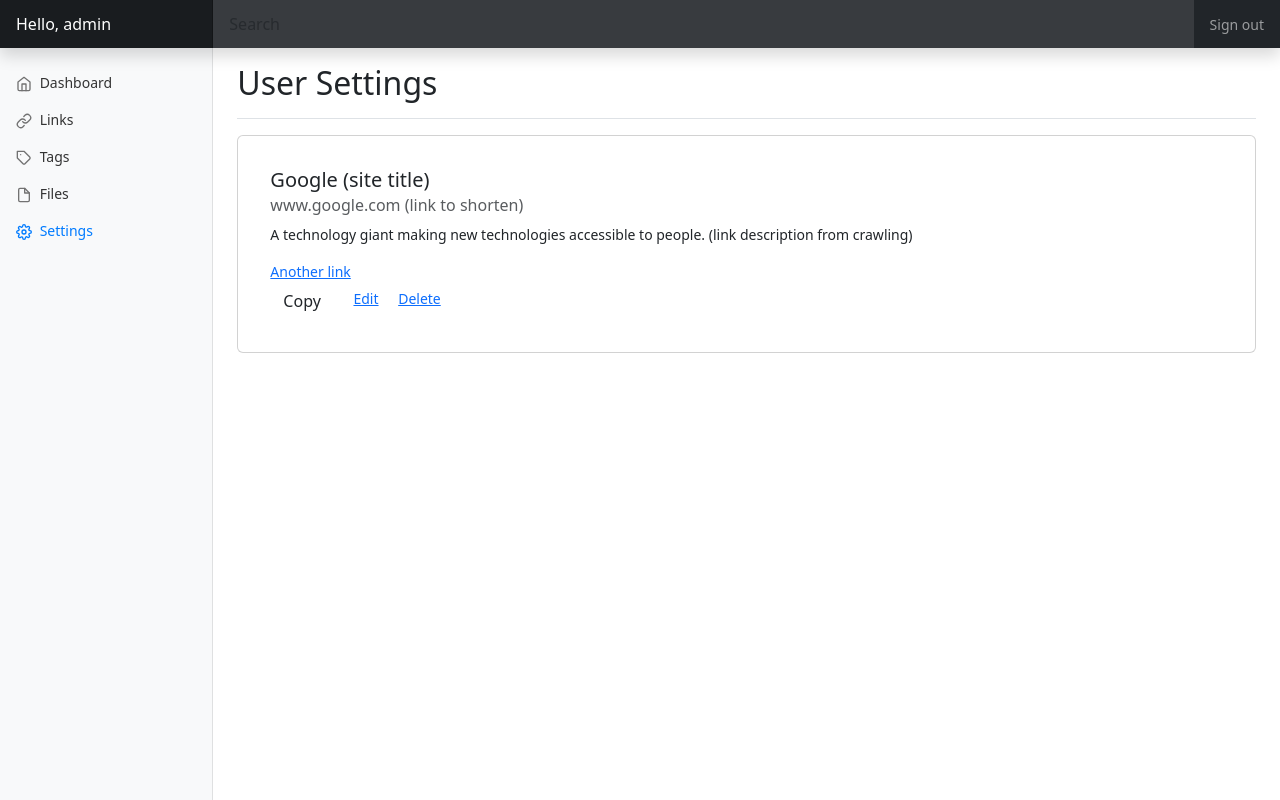
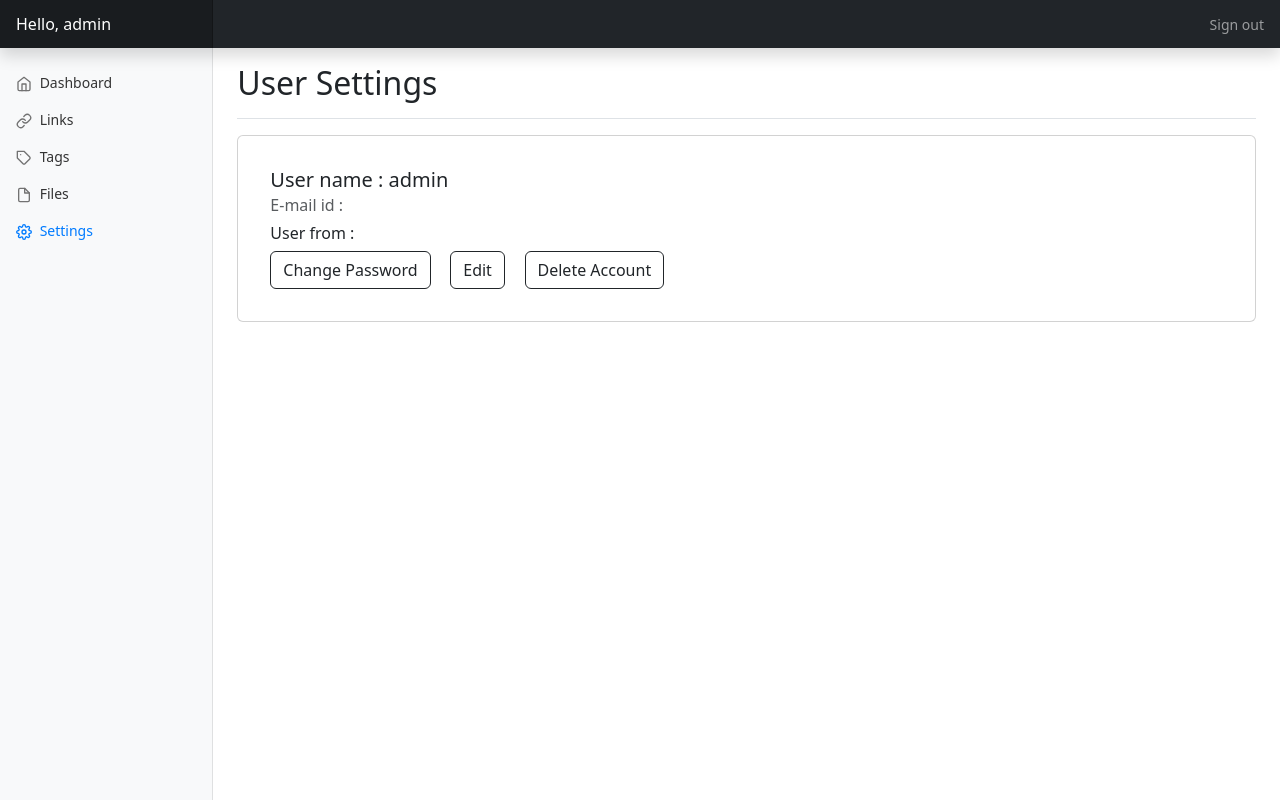
Before and after one commit to Aby-Sebastian/Shortly, a Django app: page /settings/ in a window 1280 px wide. Run offline with Django 4.2, Linux system fonts and the light colour scheme; a user stored in the database is signed in; data comes from the database, SQL or seed files in the repository; some libraries are stand-ins or nearby versions.

Commit message:
code refactoring

```diff
--- /dev/null
+++ b/app/templates/dashboard/page_base.html
@@ -0,0 +1,85 @@
+{% load static %}
+<!doctype html>
+<html lang="en">
+
+<head>
+  <meta charset="utf-8">
+  <meta name="viewport" content="width=device-width, initial-scale=1">
+  <meta name="description" content="">
+  <meta name="author" content="Mark Otto, Jacob Thornton, and Bootstrap contributors">
+  <meta name="generator" content="Hugo 0.82.0">
+  <title>
+    {% block title %}
+    {% endblock title %}
+  </title>
+
+  <link rel="shortcut icon" href="{%  static 'favicon/favicon.ico' %}">
+  <link rel="canonical" href="https://getbootstrap.com/docs/5.0/examples/dashboard/">
+
+  <!-- Bootstrap core CSS -->
+  <link href="{% static 'assets/dist/css/bootstrap.min.css' %}" rel="stylesheet">
+
+  <style>
+    .bd-placeholder-img {
+      font-size: 1.125rem;
+      text-anchor: middle;
+      -webkit-user-select: none;
+      -moz-user-select: none;
+      user-select: none;
+    }
+
+    @media (min-width: 768px) {
+      .bd-placeholder-img-lg {
+        font-size: 3.5rem;
+      }
+    }
+  </style>
+
+  <!-- Custom styles for this template -->
+  <link href="{% static 'css/dashboard.css' %}" rel="stylesheet">
+</head>
+<body>
+
+  <header class="navbar navbar-dark sticky-top bg-dark flex-md-nowrap p-0 shadow">
+    <a class="navbar-brand col-md-3 col-lg-2 me-0 px-3" href="#">Hello, {{request.user}}</a>
+    <button class="navbar-toggler position-absolute d-md-none collapsed" type="button" data-bs-toggle="collapse"
+      data-bs-target="#sidebarMenu" aria-controls="sidebarMenu" aria-expanded="false" aria-label="Toggle navigation">
+      <span class="navbar-toggler-icon"></span>
+    </button>
+    {% if request.path == tags %}
+    <input class="form-control form-control-dark w-100" type="text" placeholder="Search" aria-label="Search">
+    {% endif %}
+    <ul class="navbar-nav px-3">
+      <li class="nav-item text-nowrap">
+        <a class="nav-link" href="{% url 'logout' %}">Sign out</a>
+      </li>
+    </ul>
+  </header>
+
+  <div class="container-fluid">
+    <div class="row">
+      {% include "components/navbar.html" %}
+
+      <main class="col-md-9 ms-sm-auto col-lg-10 px-md-4">
+      {% block main %}
+
+      {% endblock main %}
+      </main>
+    </div>
+  </div>
+
+  {% block script %}
+  {% endblock script %}
+
+
+  <script src="{% static 'assets/dist/js/bootstrap.bundle.min.js' %}"></script>
+
+  <script src="https://cdn.jsdelivr.net/npm/feather-icons@4.28.0/dist/feather.min.js"
+    integrity="sha384-uO3SXW5IuS1ZpFPKugNNWqTZRRglnUJK6UAZ/gxOX80nxEkN9NcGZTftn6RzhGWE"
+    crossorigin="anonymous"></script>
+  <script>
+    feather.replace();
+  </script>
+</body>
+
+</html>
--- a/app/templates/dashboard/settings.html
+++ b/app/templates/dashboard/settings.html
@@ -1,112 +1,29 @@
-{% load static %}
-<!doctype html>
-<html lang="en">
+{% extends 'dashboard/page_base.html' %}
 
-<head>
-  <meta charset="utf-8">
-  <meta name="viewport" content="width=device-width, initial-scale=1">
-  <meta name="description" content="">
-  <meta name="author" content="Mark Otto, Jacob Thornton, and Bootstrap contributors">
-  <meta name="generator" content="Hugo 0.82.0">
-  <title>Dashboard Template · Bootstrap v5.0</title>
+{% block title %}
+User Settings
+{% endblock title %}
 
-  <link rel="canonical" href="https://getbootstrap.com/docs/5.0/examples/dashboard/">
-
-
-
-  <!-- Bootstrap core CSS -->
-  <link href="{% static 'assets/dist/css/bootstrap.min.css' %}" rel="stylesheet">
-
-  <style>
-    .bd-placeholder-img {
-      font-size: 1.125rem;
-      text-anchor: middle;
-      -webkit-user-select: none;
-      -moz-user-select: none;
-      user-select: none;
-    }
-
-    @media (min-width: 768px) {
-      .bd-placeholder-img-lg {
-        font-size: 3.5rem;
-      }
-    }
-  </style>
-
-
-  <!-- Custom styles for this template -->
-  <link href="{% static 'css/dashboard.css' %}" rel="stylesheet">
-</head>
-
-<body>
-
-  <header class="navbar navbar-dark sticky-top bg-dark flex-md-nowrap p-0 shadow">
-    <a class="navbar-brand col-md-3 col-lg-2 me-0 px-3" href="#">Hello, {{request.user}}</a>
-    <button class="navbar-toggler position-absolute d-md-none collapsed" type="button" data-bs-toggle="collapse"
-      data-bs-target="#sidebarMenu" aria-controls="sidebarMenu" aria-expanded="false" aria-label="Toggle navigation">
-      <span class="navbar-toggler-icon"></span>
-    </button>
-    <input class="form-control form-control-dark w-100" type="text" placeholder="Search" aria-label="Search">
-    <ul class="navbar-nav px-3">
-      <li class="nav-item text-nowrap">
-        <a class="nav-link" href="{% url 'logout' %}">Sign out</a>
-      </li>
-    </ul>
-  </header>
-
-  <div class="container-fluid">
-    <div class="row">
-      {% include "components/navbar.html" %}
-
-
-      <main class="col-md-9 ms-sm-auto col-lg-10 px-md-4">
+{% block main %}
   <div
       class="d-flex justify-content-between flex-wrap flex-md-nowrap align-items-center pt-3 pb-2 mb-3 border-bottom">
       <h1 class="h2">User Settings</h1>
-
     </div>
-
-
-        <!-- end of card -->
-
-        <!-- <canvas class="my-4 w-100" id="myChart" width="900" height="380"></canvas> -->
-        <!-- start main -->
 
     <div class="card card-body">
         <div class="card-body">
-              <h5 class="card-title">Google (site title)</h5>
-              <h6 class="card-subtitle mb-2 text-muted"> www.google.com (link to shorten)</h6>
-              <p class="card-text">A technology giant making new technologies accessible to people. (link description from
-                crawling)</p>
+          <h5 class="card-title">User name : {{user}}</h5>
+          <h6 class="card-subtitle mb-2 text-muted">E-mail id : {{user.email}}</h6>
+          <h6 class="h6">User from : </h6>
 
-  <!-- copy testing -->
-                <a href="https://www.google.com" class="card-link" id="k">Another link</a> <br>
-
-
-              <button class="card-link btn" >Copy </button>
-              <a href="#" class="card-link">Edit</a>
-              <a href="#" class="card-link">Delete</a>
+          <a href="{% url 'change_password' %}" class="card-link btn btn-outline-dark" >Change Password </a>
+          <a href="#" class="card-link btn btn-outline-dark">Edit</a>
+          <a href="#" class="card-link btn btn-outline-dark">Delete Account</a>
 
         </div>
     </div>
+{% endblock main %}
 
-        <!-- end main -->
-      </main>
-    </div>
-  </div>
+{% block script %}
 
-  <script src="{% static 'js/customLinkcreation.js' %}"></script>
-  <script src="{% static 'js/copy.js' %}"></script>
-
-  <script src="{% static 'assets/dist/js/bootstrap.bundle.min.js' %}"></script>
-
-  <script src="https://cdn.jsdelivr.net/npm/feather-icons@4.28.0/dist/feather.min.js"
-    integrity="sha384-uO3SXW5IuS1ZpFPKugNNWqTZRRglnUJK6UAZ/gxOX80nxEkN9NcGZTftn6RzhGWE"
-    crossorigin="anonymous"></script>
-  <script src="https://cdn.jsdelivr.net/npm/chart.js@2.9.4/dist/Chart.min.js"
-    integrity="sha384-zNy6FEbO50N+Cg5wap8IKA4M/ZnLJgzc6w2NqACZaK0u0FXfOWRRJOnQtpZun8ha"
-    crossorigin="anonymous"></script>
-  <script src="{% static 'js/dashboard.js' %}"></script>
-</body>
-
-</html>
+{% endblock script %}
--- a/app/templates/password/change_password.html
+++ b/app/templates/password/change_password.html
@@ -18,7 +18,7 @@
 		<form method="POST">
 			{% csrf_token %}
 			{{form.as_p}}
-			<input type="submit" name="Send email">
+			<input type="submit" class="btn btn-dark" name="Send email">
 		</form>
 
         </div>
--- a/app/urls.py
+++ b/app/urls.py
@@ -33,6 +33,8 @@
     path('edit/',views.edit_links,name='edit'),
     path('edit_link/',views.edit,name='edit_link'),
 
+    path('t/', views.temp, name="t"),
+
     path('qr/<str:short_url>',views.qr_code,name='qr'),
     path('analytics/',views.analytics, name='analytics'),
 
@@ -40,6 +42,14 @@
     path('register/',views.registerUser,name='register'),
     path('login/',views.loginPage,name='login'),
     path('logout/',views.logoutUser,name='logout'),
+
+    # password change
+    path('change_password/',
+        auth_views.PasswordChangeView.as_view(template_name='password/change_password.html'),
+        name="change_password"),
+    path('password_change_done/',
+        auth_views.PasswordChangeDoneView.as_view(template_name='password/password_change_done.html'),
+        name="password_change_done"),
 
     # password reset
     path('reset_password/',
```
Also changed, not shown: app/templates/dashboard/tags.html (+9 -91 lines), app/templates/dashboard/temp.html (added, +103 -0 lines). Lines whose indentation alone changed are shown as unchanged.
